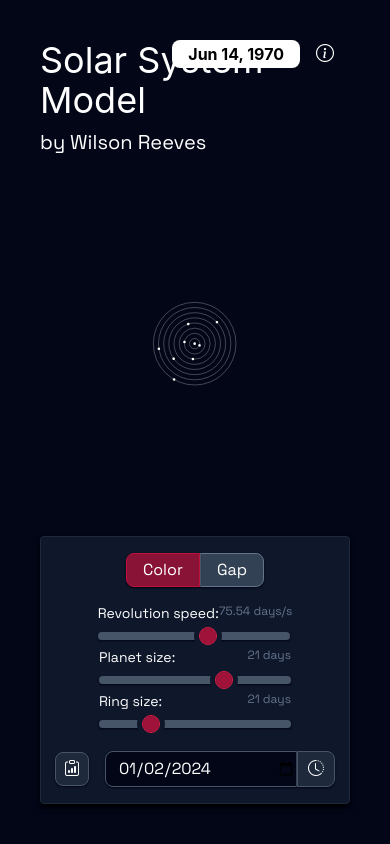
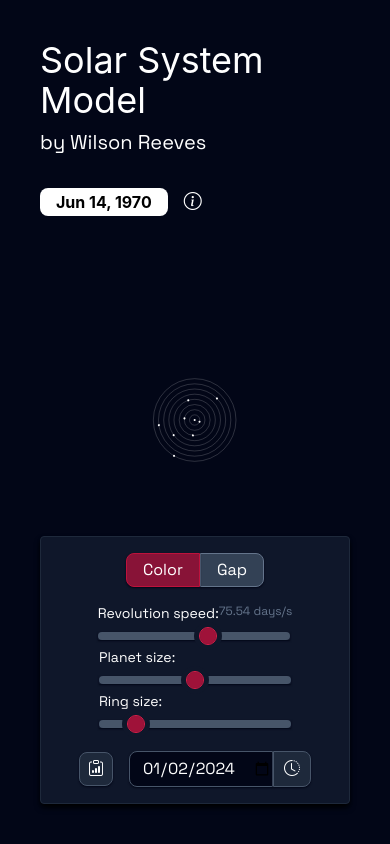
Before and after one commit to WrillicR/solar-system-model, a Next.js app: page / in a window 390 px wide. Built offline with nearby package versions, Linux system fonts and the light colour scheme.

Commit message:
Final UI Catchup

```diff
--- a/app/components/controls.jsx
+++ b/app/components/controls.jsx
@@ -14,6 +14,8 @@ export default function Controls(props) {
   const [daySpeed, setDaySpeed] = useState(75.54);
   const [showModal, setShowModal] = useState(false);
 
+  const [showFull, setShowFull] = useState(true);
+
   const handleDate = (num) => {
     props.handleDate(num);
     setInputDate(num);
@@ -28,17 +30,20 @@ export default function Controls(props) {
       <>
         <Modal visible={showModal} close={() => setShowModal(false)}>
           <h3 className="font-mono text-2xl mb-4">Model Stats</h3>
-          <div class="md:grid grid-cols-2 gap-10">
+          <div className="md:grid grid-cols-2 gap-10">
             <div>
-              <p className="mb-4">Currently running at 2592000x the speed of Earth's orbit</p>
-              <p className="mb-4">Every second in model Earth's orbit is 0.0821 Earth-years passing.</p>
+              <p className="mb-4">Currently running at {(24 * 60 * 60 * daySpeed).toFixed(0)}x the speed of Earth's orbit</p>
+              <p className="mb-4">Every second in model Earth's orbit is {(daySpeed/365.25).toFixed(4)} Earth-years passing.</p>
             </div>
             <div>
               <table className="table-auto">
                 <thead className="">
+                  <tr>
                     <th className="w-1/2 text-left">Planet</th>
                     <th className="w-1/2">Speed (km/h)</th>
+                  </tr>
                 </thead>
+                <tbody>
                   <tr><td className="mercury p-stat">Mercury</td><td className="font-mono">47.87</td></tr>
                   <tr><td className="venus p-stat">Venus</td><td className="font-mono">35.02</td></tr>
                   <tr><td className="earth p-stat">Earth</td><td className="font-mono">29.78</td></tr>
@@ -47,11 +52,12 @@ export default function Controls(props) {
                   <tr><td className="saturn p-stat">Saturn</td><td className="font-mono">9.69</td></tr>
                   <tr><td className="uranus p-stat">Uranus</td><td className="font-mono">6.81</td></tr>
                   <tr><td className="neptune p-stat">Neptune</td><td className="font-mono">5.43</td></tr>
+                </tbody>
               </table>
             </div>
           </div>
         </Modal>
-        <div className="h-18 border border-slate-800 bg-slate-900 shadow-md shadow-black p-2 md:px-6 rounded">
+        <div className="absolute bottom-0 h-18 border border-slate-800 bg-slate-900 shadow-md shadow-black p-2 md:px-6 rounded w-full mx-10">
           <div className="flex justify-between flex-wrap">
             <div className="flex justify-center items-center py-2 flex-auto xl:flex-none">
               <button className={`outline-none px-4 py-1 rounded-s-lg hover:brightness-75 active:brightness-50 transition-all border active:bg-rose-500 active:border-rose-300 shadow-sm shadow-slate-950 z-20 ${ props.color ? "bg-rose-500 border-rose-300" : "bg-rose-900 border-rose-700"}`} onClick={e => props.handleColor(!props.color)}>Color</button>
@@ -63,17 +69,17 @@ export default function Controls(props) {
                 <input type="range" className="slider slider-1 shadow-sm shadow-slate-950" id="speed-range" min="-6" max="6" step="0.01" value={props.speed} onChange={e => props.handleSpeed(e.target.value)} />
               </div>
               <div className="">
-                <label className="block ms-4 text-sm">Planet size: <span className="float-right text-xs text-slate-500 me-4">21 days</span></label>
+                <label className="block ms-4 text-sm">Planet size: </label>
                 <input type="range" className="slider slider-2 shadow-sm shadow-slate-950" id="planet-range" min="1" max="7" step="0.25" value={props.planetSize} onChange={e => props.handlePlanetSize(e.target.value)} />
               </div>
               <div className="">
-                <label className="block ms-4 text-sm">Ring size: <span className="float-right text-xs text-slate-500 me-4">21 days</span></label>
+                <label className="block ms-4 text-sm">Ring size: </label>
                 <input type="range" className="slider slider-3 shadow-sm shadow-slate-950" id="ring-range" min="0" max="12" step="0.5" value={props.ringSize} onChange={e => props.handleRingSize(e.target.value)} />
               </div>
             </div>
             <div className="flex justify-center items-center py-2 flex-auto xl:flex-none">
               <button className={`me-4 outline-none px-2 py-1 rounded-lg hover:brightness-75 active:brightness-50 transition-all border active:bg-slate-950 active:border-slate-700 shadow-sm shadow-slate-950 ${ showModal ? "bg-slate-950 border-slate-700" : "bg-slate-800 border-slate-600" }`} onClick={() => setShowModal(true)}><i className="bi bi-clipboard-data"></i></button>
-              <input type="date" className="border border-slate-600 bg-slate-950 outline-none text-base h-9 ps-3 shadow-sm shadow-slate-950 w-48 rounded-s-lg" value={inputDate} onChange={e => handleDate(e.target.value)}></input>
+              <input type="date" className="border border-slate-600 bg-slate-950 outline-none text-base h-9 ps-3 shadow-sm shadow-slate-950 w-36 rounded-s-lg" value={inputDate} onChange={e => handleDate(e.target.value)}></input>
               <button className="outline-none px-2.5 py-1 rounded-e-lg bg-slate-800 h-9 hover:brightness-75 active:brightness-50 transition-all border border-slate-600 active:bg-slate-400 active:border-slate-200 active:text-slate-950 shadow-sm shadow-slate-950" onClick={() => handleDate(inputDate)}><i className="bi bi-clock-history"></i></button>
             </div>
           </div>
--- a/app/components/header.jsx
+++ b/app/components/header.jsx
@@ -16,19 +16,21 @@ export default function Header(props) {
   }, [props.date]);
 
     return (
-      <div className="relative">
+      <div className="absolute w-full top-0 flex flex-row justify-between flex-wrap">
         <Modal visible={showInfo} close={() => setShowInfo(false)}>
             <p className="mb-4">This model utilizes the VSOP87 (French acronym of "Secular Variation of the Planet's Orbits 1987") mathematical model of the solar system.</p>
             <p className="mb-4">The VSOP formulas take a given Julian Calendar Date value <span className="font-mono px-2 text-sm bg-slate-950 border border-slate-800">julian</span> and returns the (x,y) coordinate data of each planet. The angle is found using the <span className="font-mono px-2 text-sm bg-slate-950 border border-slate-800">arctan</span> function.</p>
             <p className="mb-4"><span className="font-mono px-2 text-sm bg-slate-950 border border-slate-800">(x, y) = getplanet ( julian ) </span></p>
             <p className="mb-4"><span className="font-mono px-2 text-sm bg-slate-950 border border-slate-800">angle = arctan ( y / x ) </span></p>
             <p className="mb-4">The revolution <span className="font-mono px-2 text-sm bg text-sm-slate-950 border border-slate-800">speed</span> (e.g. 1 day/s) is taken and divided by the framerate (e.g. 1/60 days/s) and added to the <span className="font-mono px-2 text-sm bg text-sm-slate-950 border border-slate-800">julian</span> date value. The operation is done 60 times every second, so that the date is updated to:</p>
-            <p className="mb-4"><span className="font-mono px-2 text-sm bg-slate-950 border border-slate-800">julian = julian + ( speed / 60 ) </span></p>
-            <a target="_blank" href="https://en.wikipedia.org/wiki/VSOP_model">Learn more about VSOP</a>
+            <p className="mb-8"><span className="font-mono px-2 text-sm bg-slate-950 border border-slate-800">julian = julian + ( speed / 60 ) </span></p>
+            <a target="_blank" href="https://en.wikipedia.org/wiki/VSOP_model" className="outline-none px-4 py-1 rounded-lg hover:brightness-75 active:brightness-50 transition-all border active:bg-rose-500 active:border-rose-300 shadow-sm shadow-slate-950 z-20 bg-rose-900 border-rose-700">Learn more about VSOP</a>
         </Modal>
-        <h1 className="text-4xl font-mono mb-2">Solar System Model</h1>
-        <p className="text-xl">by Wilson Reeves</p>
-        <div className="absolute right-0 top-0">
+        <div className="flex-auto mb-8">
+          <h1 className="text-4xl font-mono mb-2">Solar System Model</h1>
+          <span className="text-xl me-4">by Wilson Reeves</span>
+        </div>
+        <div className="float-right">
           <span className="px-4 py-1 font-mono font-bold bg-white text-black rounded-lg">
             {displayDate}
           </span>
--- a/app/components/model.jsx
+++ b/app/components/model.jsx
@@ -53,7 +53,7 @@ export default function Model(props) {
   }, [props.ringSize]);
 
   return (
-    <div className="flex justify-center">
+    <div className="flex justify-center w-full h-full">
       <svg id="solar-system" xmlns="http://www.w3.org/2000/svg" viewBox="-100 -100 200 200" className="w-1/3">
         <g id="rings">
           <circle className="ring" id="sun-ring" cx="0" cy="0" r="0" stroke="white" fill="none"></circle>
--- a/app/page.js
+++ b/app/page.js
@@ -15,11 +15,13 @@ export default function Home() {
 
   const [speed, setSpeed] = useState(1);
   const [viewDate, setViewDate] = useState(2440423.17847);
-  const [planetSize, setPlanetSize] = useState(5);
-  const [ringSize, setRingSize] = useState(3);
+  const [planetSize, setPlanetSize] = useState(4);
+  const [ringSize, setRingSize] = useState(2);
   const [color, setColor] = useState(false);
   const [gap, setGap] = useState(false);
   const speedRef = useRef(speed);
+
+  const lastFrameTimeRef = useRef(performance.now());
 
   let myTimeout = useRef(null);
 
@@ -36,6 +38,14 @@ export default function Home() {
   }
 
   const animate = () => {
+    /*
+    const now = performance.now();
+    const deltaTime = now - lastFrameTimeRef.current;
+    const currentFrameRate = 1000 / deltaTime;
+
+    if(currentFrameRate < 50) console.log(currentFrameRate);
+    lastFrameTimeRef.current = now;*/
+
     setViewDate(date => date + 1 * speedRef.current);
     myTimeout.current = setTimeout(() => { animate() }, 1000 / FRAMERATE );
   }
@@ -53,7 +63,8 @@ export default function Home() {
   }, []);
 
   return (
-    <div className="p-10 flex flex-col justify-between h-full">
+    <div className="p-10 h-full">
+      <div className="flex justify-center items-center relative w-full h-full">
       <Header date={viewDate} />
       <Model speed={speed} date={viewDate} planetSize={planetSize} ringSize={ringSize} color={color} gap={gap} />
       <Controls speed={speed} handleSpeed={handleSpeed}
@@ -62,6 +73,7 @@ export default function Home() {
         ringSize={ringSize} handleRingSize={setRingSize}
         color={color} handleColor={setColor}
         gap={gap} handleGap={setGap} />
+      </div>
     </div>
   )
 }
```
Lines whose indentation alone changed are shown as unchanged.
